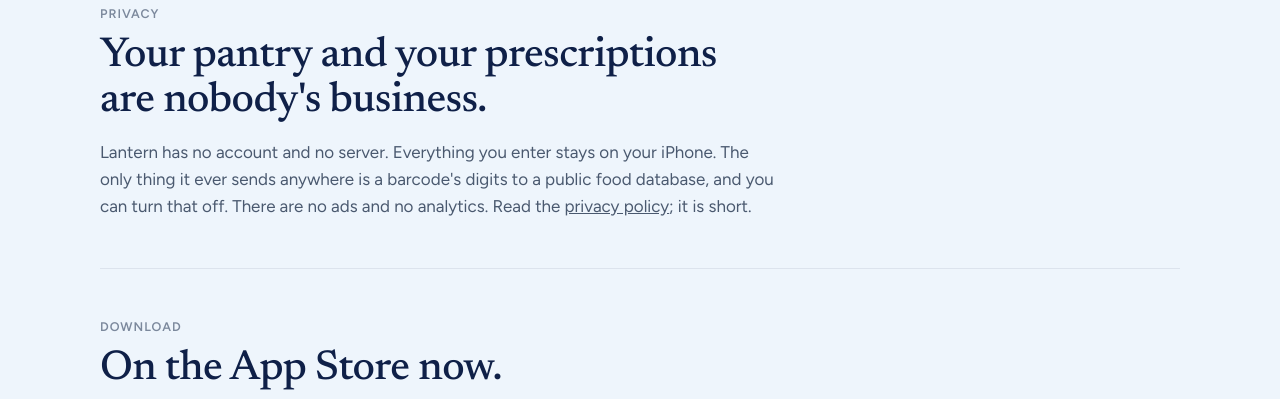
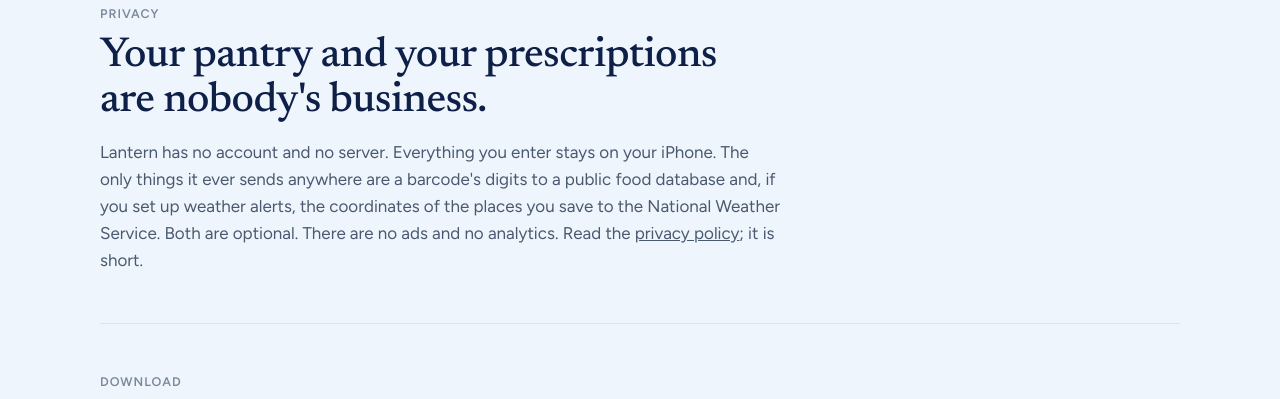
Before and after one commit to timpalladino-del/kismetstudio-site, a plain HTML site: page lantern/index.html in a window 1280 px wide. Shown: the part 3280-3679 px from the top of the page. Drawn offline with Linux system fonts and the light colour scheme.

Commit message:
Privacy wording: name weather coordinates alongside barcode lookups
Co-Authored-By: Claude Fable 5.2 <noreply@anthropic.com>
Claude-Session: https://claude.ai/code/session_01Mzw7gFcDUZAC3hanomx49C

```diff
--- a/lantern/index.html
+++ b/lantern/index.html
@@ -131,7 +131,7 @@
   <section id="privacy">
     <div class="kicker">Privacy</div>
     <h2 class="sec">Your pantry and your prescriptions are nobody's business.</h2>
-    <p class="lede">Lantern has no account and no server. Everything you enter stays on your iPhone. The only thing it ever sends anywhere is a barcode's digits to a public food database, and you can turn that off. There are no ads and no analytics. Read the <a href="privacy/">privacy policy</a>; it is short.</p>
+    <p class="lede">Lantern has no account and no server. Everything you enter stays on your iPhone. The only things it ever sends anywhere are a barcode's digits to a public food database and, if you set up weather alerts, the coordinates of the places you save to the National Weather Service. Both are optional. There are no ads and no analytics. Read the <a href="privacy/">privacy policy</a>; it is short.</p>
   </section>
 
   <section id="download">
```
Also changed, not shown: lantern/press/index.html (+1 -1 lines).
